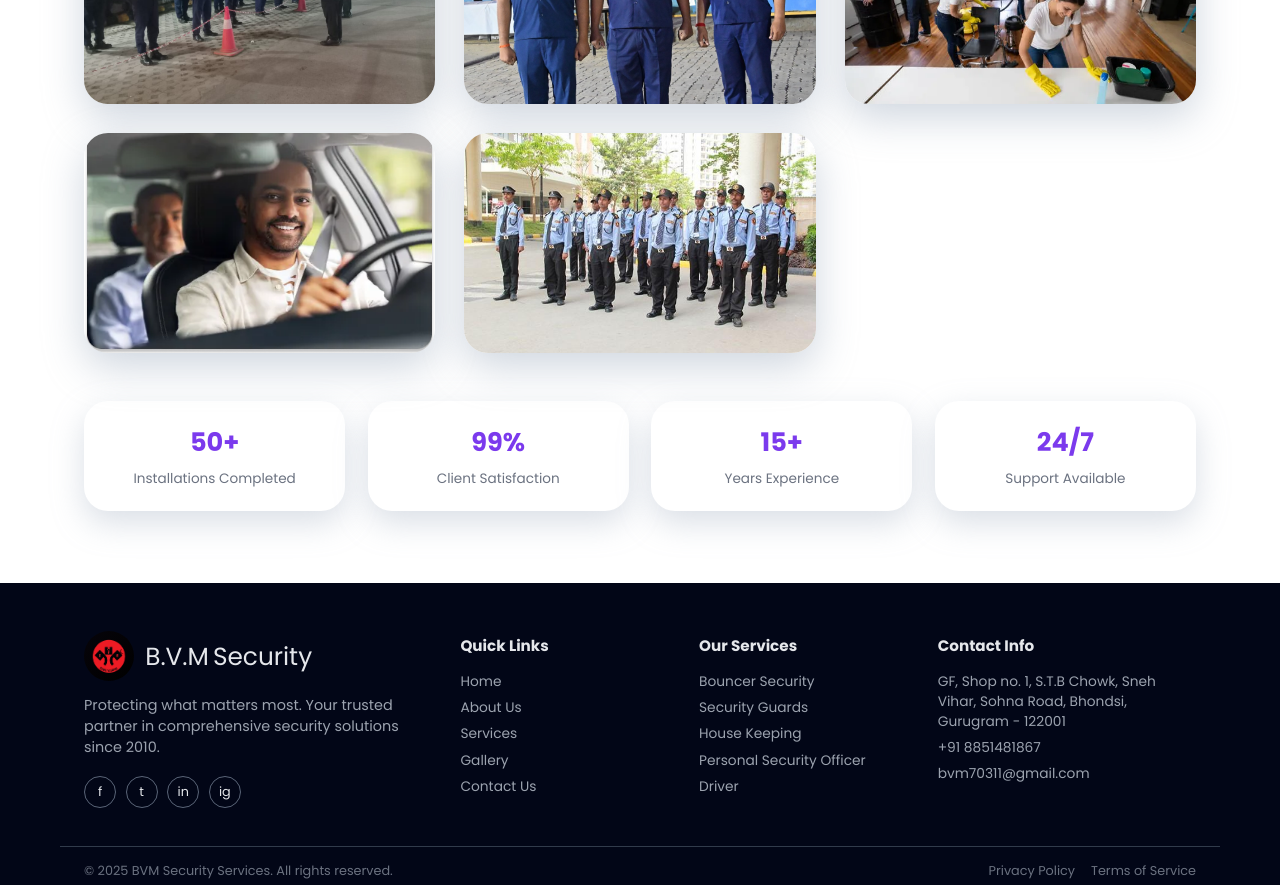
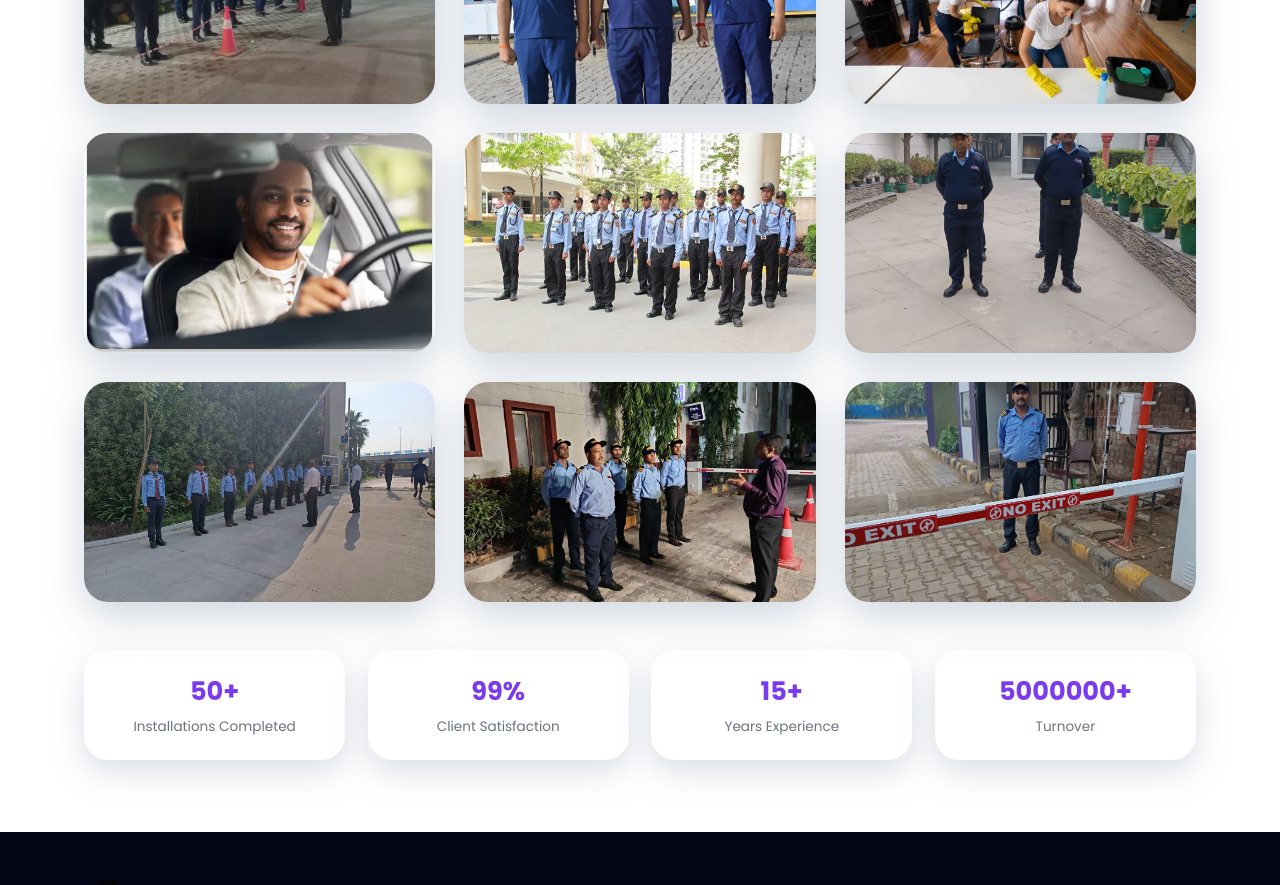
Before and after one commit to krishGupta-026/bvm-security-services, a React (Vite) app: page /gallery in a window 1280 px wide. Shown: the part 700-1585 px from the top of the page. Built offline with nearby package versions, Linux system fonts and the light colour scheme.

Commit message:
Add additional images to Gallery component

```diff
--- a/src/pages/Gallery.jsx
+++ b/src/pages/Gallery.jsx
@@ -4,6 +4,11 @@ import g2 from "../assets/gallery2.jpeg";
 import g3 from "../assets/gallery3.webp";
 import g4 from "../assets/gallery4.webp";
 import g5 from "../assets/securityguards.jpg";
+import g6 from "../assets/gallery5.jpeg";
+import g7 from "../assets/gallery6.jpeg";
+import g8 from "../assets/gallery7.jpeg";
+import g9 from "../assets/gallery8.jpeg";
+
 
 const items = [
   { id: 1, img: g1 },
@@ -11,6 +16,10 @@ const items = [
   { id: 3, img: g3 },
   { id: 4, img: g4 },
   { id: 5, img: g5 },
+  { id: 6, img: g6 },
+  { id: 7, img: g7 },
+  { id: 7, img: g8 },
+  { id: 7, img: g9 },
 ];
 
 export default function Gallery() {
@@ -60,8 +69,8 @@ export default function Gallery() {
               <p>Years Experience</p>
             </div>
             <div className="stat-card">
-              <h3>24/7</h3>
-              <p>Support Available</p>
+              <h3>5000000+</h3>
+              <p>Turnover</p>
             </div>
           </div>
         </div>
```
